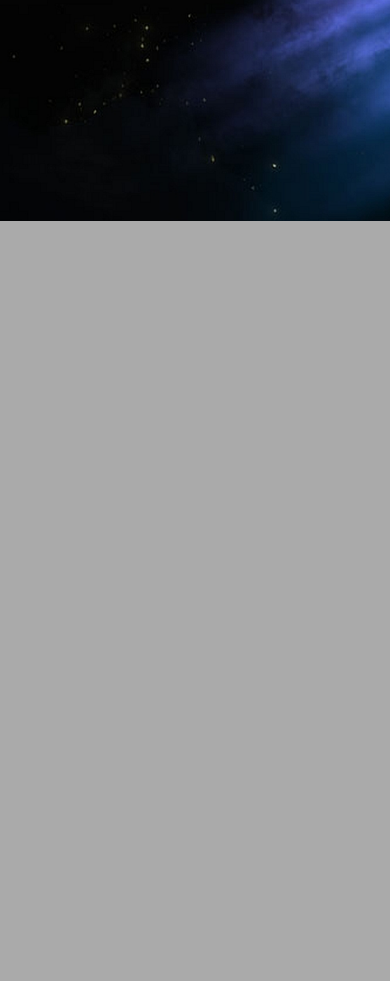
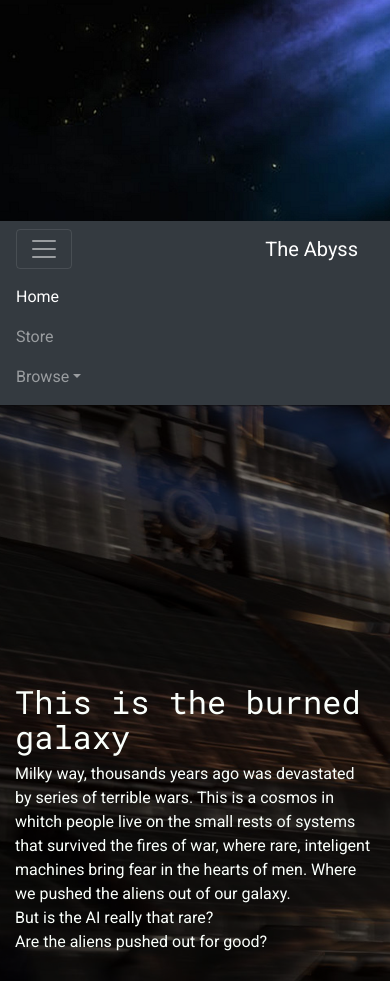
Before and after one commit to alex3wielki/awuid-assignment-2-glebia-v, a website: page index.html in a window 390 px wide. Shown: the part 623-1604 px from the top of the page. Before the commit the page ends 844 px from the top, so only its background shows below. Drawn offline with nearby package versions, Linux system fonts and the light colour scheme.

Commit message:
Added the main background, and the overlay. Need to add more text and image of the cover

```diff
--- a/_dev/sass/app.scss
+++ b/_dev/sass/app.scss
@@ -1,6 +1,7 @@
 body {
   background: #aaa;
   font-size: 100%;
+  font-family: Roboto, sans-serif;
 }
 
 // Cleaning bootstrap classes
@@ -9,6 +10,11 @@ body {
   margin: 0;
 }
 
+.roboto-mono {
+  font-family: "Roboto Mono", sans-serif;
+}
+
+$text-color: rgb(250, 255, 251);
 header {
   background: url("./../assets/images/spaceship-warp-drive.jpg");
   background-attachment: fixed;
@@ -16,19 +22,29 @@ header {
   height: 100vh;
   width: 100%;
   section#headers {
-    text-align: center;
     font-size: 300%;
     h1,
     h2 {
       font-family: zilap_geometrikregular, sans-serif;
-      color: rgb(250, 255, 251);
+      color: $text-color;
       text-shadow: 0 0 10px black;
     }
     h1 {
       font-size: 300%;
     }
-    h2{
+    h2 {
       font-size: 150%;
     }
   }
 }
+
+main {
+  height: 100vh;
+  background: url("./../assets/images/spaceship-battleship-battle.jpg");
+  color: $text-color;
+  background-attachment: fixed;
+  article {
+    background-color: rgba($color: #000000, $alpha: 0.5);
+    height: 100vh;
+  }
+}
--- a/index.html
+++ b/index.html
@@ -8,7 +8,8 @@
   <meta name="ROBOTS" content="NOINDEX, NOFOLLOW">
   <title>Document</title>
   <link rel="stylesheet" href="./fonts/zilap-geometrik/stylesheet.css">
-  <link rel="stylesheet" href="./fonts/ultrathins/stylesheet.css">
+  <link href="https://fonts.googleapis.com/css?family=Roboto" rel="stylesheet">
+  <link href="https://fonts.googleapis.com/css?family=Roboto+Mono" rel="stylesheet">
   <!-- Adding fonts -->
   <link rel="stylesheet" href="https://maxcdn.bootstrapcdn.com/bootstrap/4.0.0-beta/css/bootstrap.min.css" integrity="sha384-/Y6pD6FV/Vv2HJnA6t+vslU6fwYXjCFtcEpHbNJ0lyAFsXTsjBbfaDjzALeQsN6M"
     crossorigin="anonymous">
@@ -17,12 +18,52 @@
 
 <body>
   <header class="row">
-    <section id="headers" class="mx-auto my-auto">
-      <h1>The Void</h1> <h2>Homecomming</h2>
+    <section id="headers" class="mx-auto my-auto text-center">
+      <h1>The Abyss</h1>
+      <h2>Homecomming</h2>
     </section>
   </header>
 
+  <nav class="navbar navbar-expand-lg navbar-dark bg-dark sticky-top">
+    <button class="navbar-toggler" type="button" data-toggle="collapse" data-target="#navbarTogglerDemo03" aria-controls="navbarTogglerDemo03"
+      aria-expanded="false" aria-label="Toggle navigation">
+      <span class="navbar-toggler-icon"></span>
+    </button>
+    <a class="navbar-brand" href="#">The Abyss</a>
+
+    <div class="container collapse navbar-collapse" id="navbarTogglerDemo03">
+      <ul class="navbar-nav mr-auto mt-2 mt-lg-0">
+        <li class="nav-item active">
+          <a class="nav-link active" href="#">Home</a>
+        </li>
+        <li class="nav-item">
+          <a class="nav-link" href="#">Store</a>
+        </li>
+        <li class="nav-item dropdown">
+          <a class="nav-link dropdown-toggle" href="#" id="Dropdown" data-toggle="dropdown" aria-haspopup="true" aria-expanded="false">Browse</a>
+          <div class="dropdown-menu" aria-labelledby="Dropdown">
+            <a class="dropdown-item" href="#">The Abyss: Jumper</a>
+            <a class="dropdown-item" href="#">The Abyss: Homecomming</a>
+            <a class="dropdown-item" href="#">The Abyss: Invasion</a>
+          </div>
+        </li>
+      </ul>
+    </div>
+  </nav>
+
   <main>
+    <article class="row">
+      <section class="col-12 col-md-9 col-lg-5  mx-auto my-auto">
+        <h2 class="roboto-mono mx-auto">This is the burned galaxy</h2>
+        <p>
+          Milky way, thousands years ago was devastated by series of terrible wars. This is a cosmos in whitch people live on the small
+          rests of systems that survived the fires of war, where rare, inteligent machines bring fear in the hearts of men.
+          Where we pushed the aliens out of our galaxy.
+          <br> But is the AI really that rare?
+          <br> Are the aliens pushed out for good?
+        </p>
+      </section>
+    </article>
   </main>
 
   <footer>
```
Also changed, not shown: _dev/css/app.min.css, content/app.prefixed.min.css, 1 other file.
